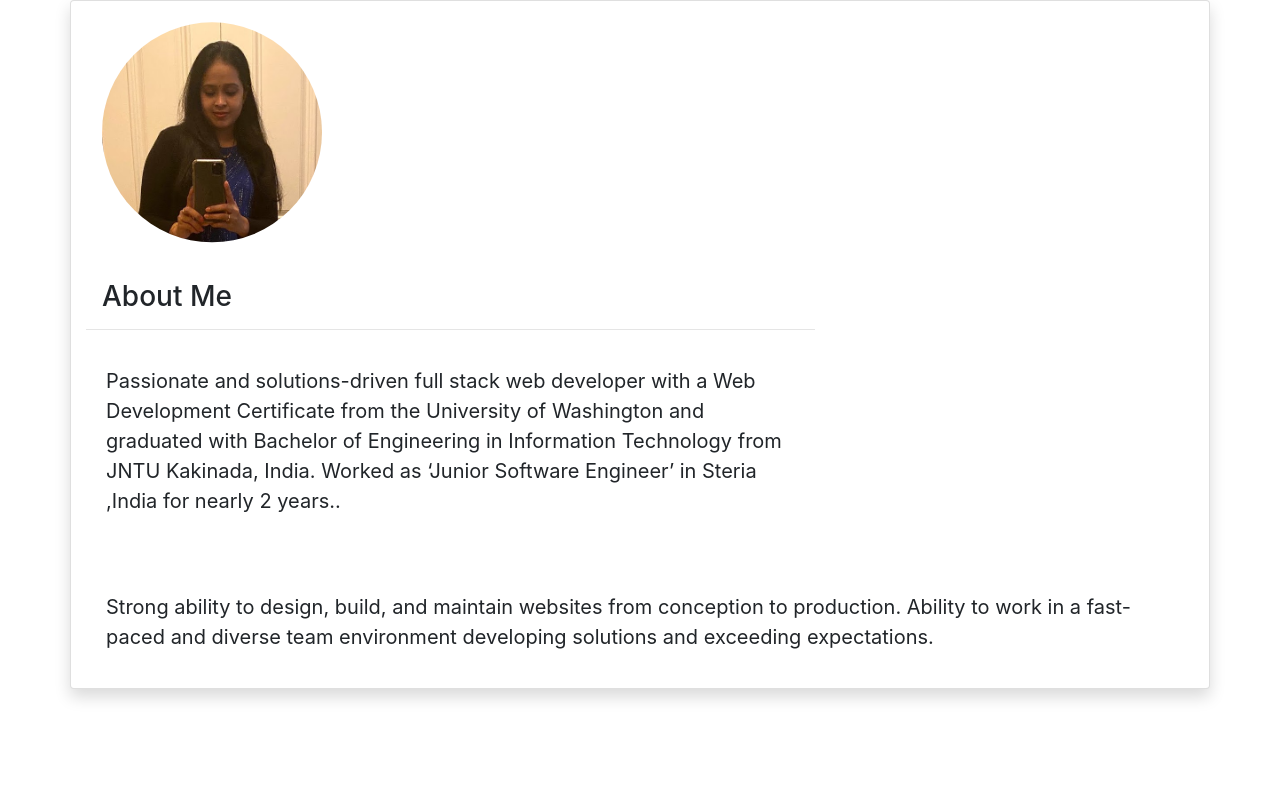
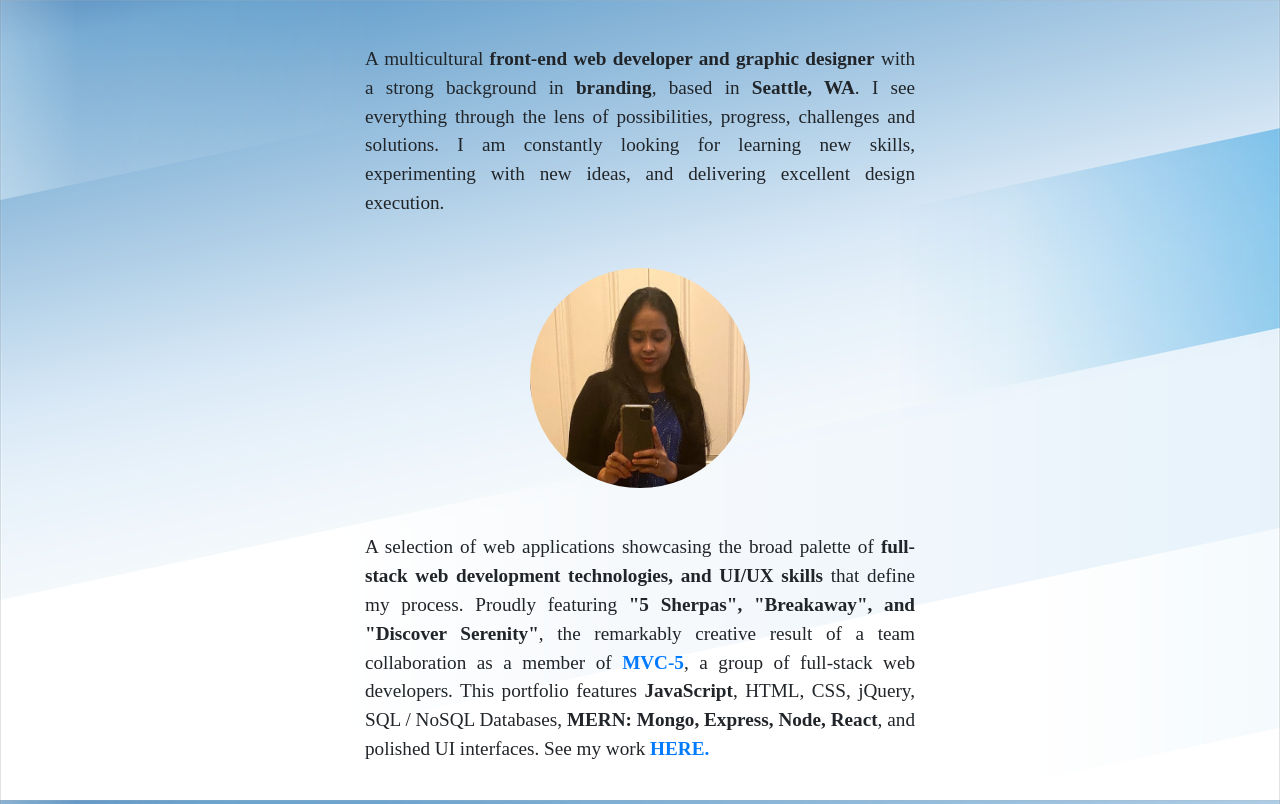
Before and after one commit to PratyushaRaghupatruni/react-portfolio, a React (Create React App) app: page /about in a window 1280 px wide. Built offline with nearby package versions, Linux system fonts and the light colour scheme.

Commit message:
added profile picture and made it round

```diff
--- a/src/Components/About/index.js
+++ b/src/Components/About/index.js
@@ -1,33 +1,57 @@
 import React from 'react';
-import {Card,Row,Col} from 'react-bootstrap';
 import profile from '../../images/profile.jpeg';
+
 
 export default function About() {
     return (
-        <div className="container card shadow" stye={{padding:'20px',}}>
-                <Row>
-                {/* <Col md={4}>
-                 <img className="my-3 mx-3" src={profile} alt='profile' style={{ width: '220px', margin: '0 auto',display: 'inline-block', clipPath: 'circle(110px at center)'}}/>
-                </Col> */}
-                <Col md={8} >
-                     <img className="my-3 mx-3" src={profile} alt='profile' style={{ width: '220px', margin: '0 auto',display: 'inline-block', clipPath: 'circle(110px at center)'}}/>
-                <h3 className="mx-3 my-3" stye={{padding:'20px',marginTop:'20px'}} >About Me</h3>
-                 <hr></hr>
-                 <p  style={{padding:'20px',marginTop:'10px',fontSize:'20px'}}>Passionate and solutions-driven full stack web developer with a Web Development Certificate
-                 from the University of Washington and graduated with Bachelor of Engineering in Information
-                 Technology from JNTU Kakinada, India. Worked as ‘Junior Software Engineer’ in Steria ,India for
-                 nearly 2 years..
+       <>
+            <div className="container" style={{padding: '25px 0' }}>
+              <div className="row">
+                <div className="col-12 text-center" style= {{margin: '0 auto',maxWidth: '600px',padding: '0 25px',}}>
+                  <p  style={{margin: '20px 0',textAlign: 'justify',fontSize:'1.2em',}}>
+                    A multicultural{" "}
+                   <strong>front-end web developer and graphic designer</strong> with
+                   a strong background in <strong>branding</strong>, based in{" "}
+                   <strong>Seattle, WA</strong>. I see everything through the lens of
+                   possibilities, progress, challenges and solutions. I am constantly
+                   looking for learning new skills, experimenting with new ideas, and
+                   delivering excellent design execution.
                  </p>
-               </Col>
-              </Row>
-              <Row>
-              <Col md={12}>
-                  <p style={{padding:'20px',marginTop:'20px',fontSize:'20px'}}>Strong ability to design, build, and maintain websites from conception to production.
-                  Ability to work in a fast-paced and diverse team environment developing solutions and
-                  exceeding expectations.
-                  </p>
-              </Col>
-              </Row>
+               </div>
+             </div>
+            </div>
+         <div className="col-12 text-center">
+            <div>
+               <img style={{width: '220px',margin: '0 auto',display: 'block',clipPath: 'circle(110px at center)'}}
+                src={profile}
+                alt="Pratyusha Raghupatruni"
+               />
+           </div>
         </div>
+      <div className="row">
+        <div className="col-12 text-center" style= {{margin: '0 auto', maxWidth: '600px',padding: '0 25px',}}>
+          <p  style={{margin: '40px 0',textAlign: 'justify',fontSize:'1.2em'}}>
+            A selection of web applications showcasing the broad palette of{" "}
+            <strong>
+              full-stack web development technologies, and UI/UX skills
+            </strong>{" "}
+            that define my process. Proudly featuring{" "}
+            <strong>"5 Sherpas", "Breakaway", and "Discover Serenity"</strong>,
+            the remarkably creative result of a team collaboration as a member
+            of{" "}
+            <a className="link-jon" href="https://github.com/MVC-5">
+              <strong>MVC-5</strong>
+            </a>
+            , a group of full-stack web developers. This portfolio features{" "}
+            <strong>JavaScript</strong>, HTML, CSS, jQuery, SQL / NoSQL
+            Databases, <strong>MERN: Mongo, Express, Node, React</strong>, and
+            polished UI interfaces. See my work{" "}
+            <a className="link-jon" href="/work">
+              <strong>HERE.</strong>
+            </a>
+          </p>
+        </div>
+      </div>
+        </>
     )
 }
--- a/src/Pages/Main/style.css
+++ b/src/Pages/Main/style.css
@@ -1,9 +1,10 @@
-.background-img {
-  background: url('../../images/image.png') no-repeat center center fixed;
+html body {
+background: url('../../images/image.png') no-repeat center center fixed;
   background-size: cover;
   height: 100vh;
   width: 100%;
   display: flex;
   flex-direction: column;
-
+  font-family: Nunito;
+  font-weight: 500;
 }
--- a/src/css/style.css
+++ b/src/css/style.css
@@ -1,8 +1,132 @@
-.background-img {
+html body {
+background: url('../../images/image.png') no-repeat center center fixed;
+  background-size: cover;
+  height: 100vh;
+  width: 100%;
+  display: flex;
+  flex-direction: column;
+  font-family: Nunito;
+  font-weight: 500;
+}
+
+
+
+/* .background-img {
   background: url('../../images/image.png') no-repeat center center fixed;
   background-size: cover;
   height: 100vh;
   width: 100%;
   display: flex;
   flex-direction: column;
+} */
+.main-container {
+  padding: 25px 0;
 }
+
+.container {
+  padding: 20px;
+}
+
+/* Navbar & Footer */
+.note {
+  font-size: 0.8rem;
+}
+
+.link-style {
+  font-size: 20px;
+  color: black;
+}
+
+.link-jon {
+  color: black;
+}
+
+.link-style:hover .link-jon:hover {
+  color: rgb(0, 251, 255);
+}
+
+.link-icon {
+  margin: 15px;
+}
+
+.copyright {
+  font-size: 0.9em;
+}
+
+footer {
+  padding: 25px 0px;
+}
+
+footer p {
+  margin-top: 15px;
+}
+
+/* Home Page */
+.title {
+  margin-top: 25px;
+  font-size: 2em;
+}
+
+.tagline {
+  font-size: 1.5em;
+}
+
+.about-photo {
+  width: 220px;
+  margin: 0 auto;
+  display: block;
+  clip-path: circle(110px at center);
+}
+
+.paragraph {
+  margin: 40px 0;
+  text-align: justify;
+}
+
+.section {
+  padding: 25px 0px;
+}
+
+.about {
+  margin: 0 auto;
+  max-width: 460px;
+  padding: 0 25px;
+}
+
+/* Tiles */
+#outer {
+  padding: 18px;
+  border: none;
+  background-color: transparent;
+}
+
+.tile {
+  padding: 18px;
+  border-radius: 10px;
+  background-color: #ffffff;
+  box-shadow: 3px 3px 12px 0 #a9a9a9;
+  text-align: center;
+}
+
+#image {
+  border: none;
+}
+
+.project-details {
+  text-align: left;
+  font-size: 0.9em;
+  color: #444444;
+  padding: 20px;
+}
+
+.project-title {
+  font-size: 1.2em;
+}
+
+.buttons {
+  text-align: center;
+}
+.button {
+  min-width: 100px;
+  margin: 15px 10px 5px;
+}
```
Also changed, not shown: 1 other file (tests, documents, lock files or other folders).
